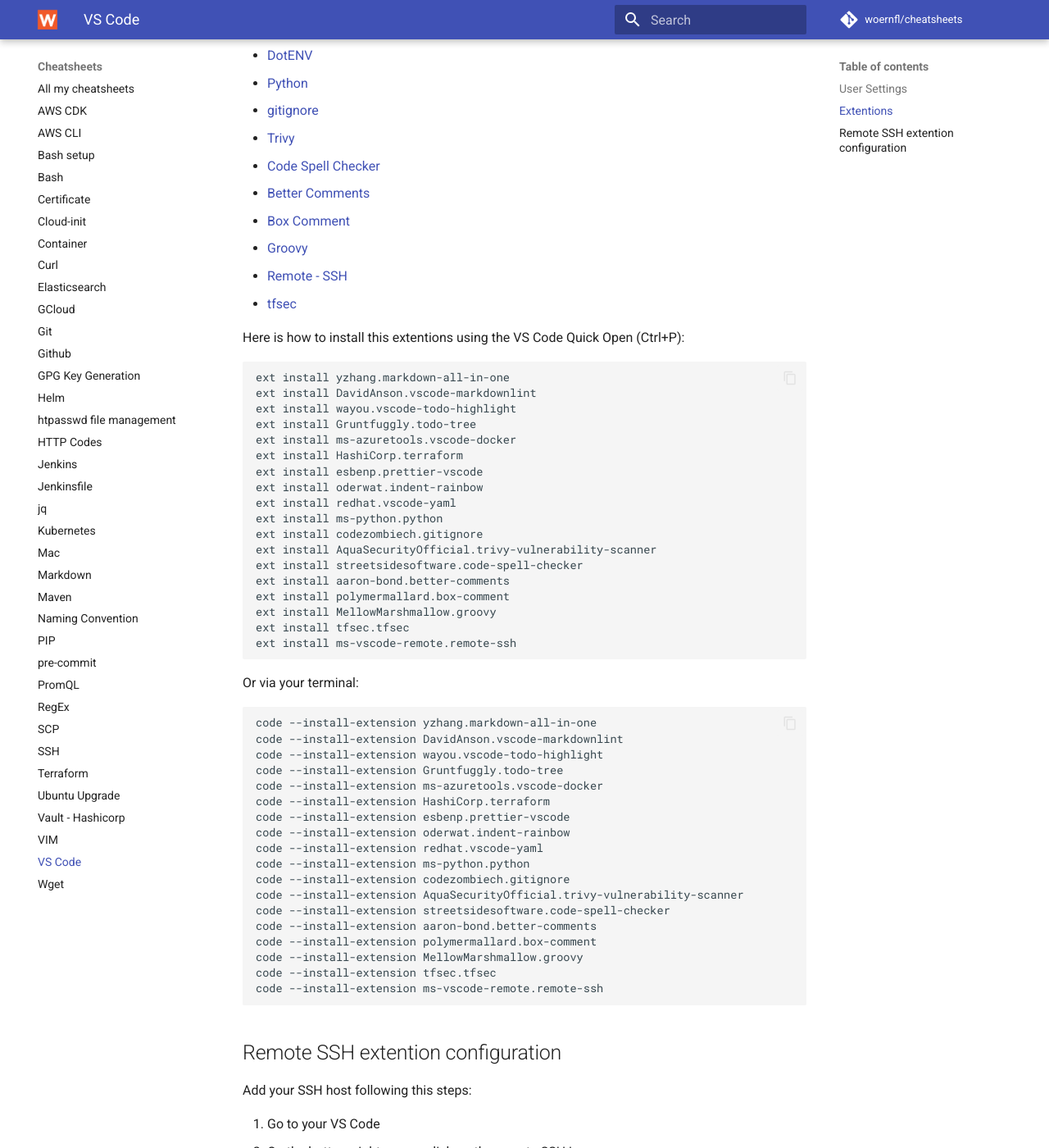
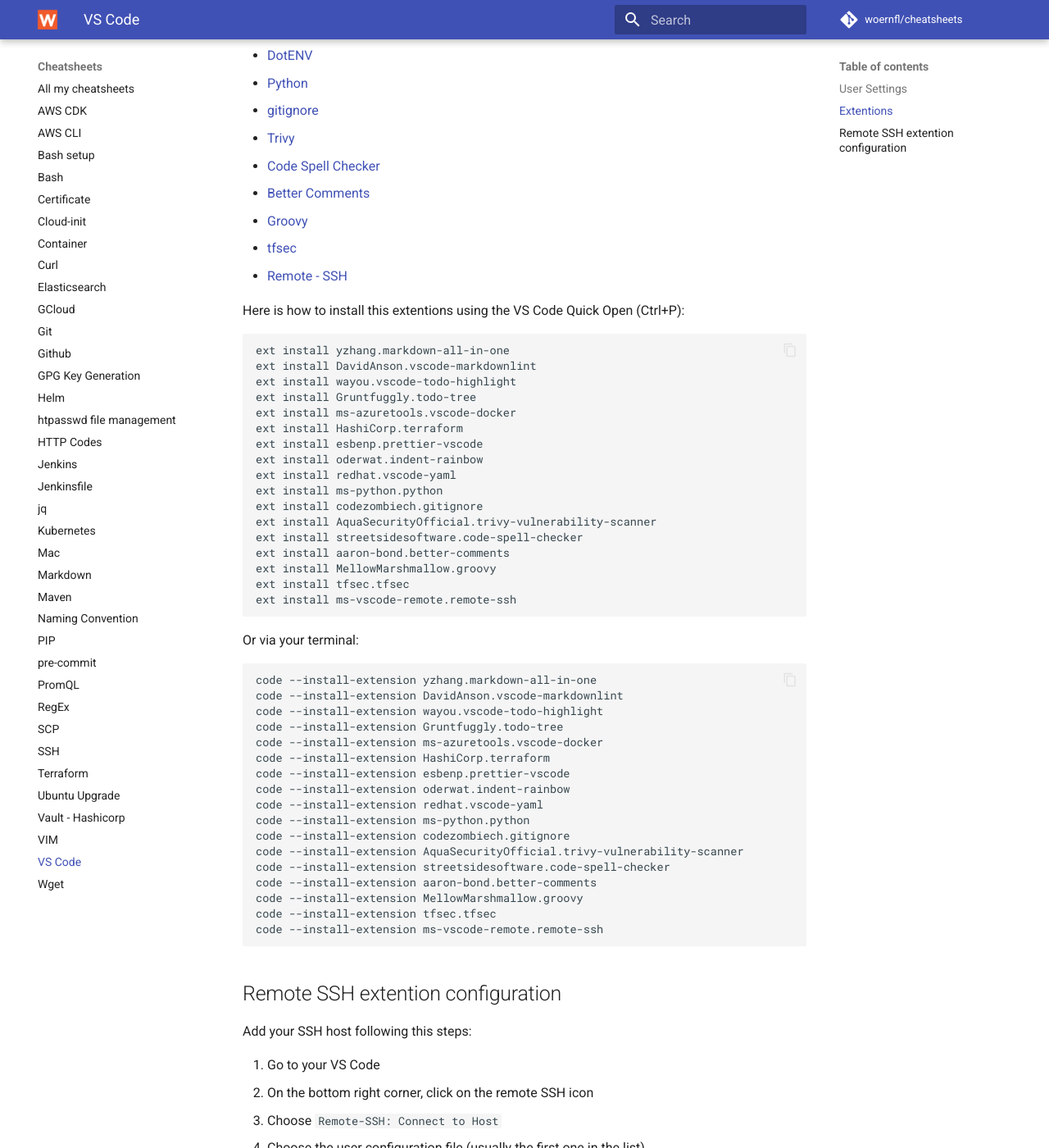
Before and after one commit to woernfl/cheatsheets, an MkDocs documentation site: the page built from docs/vs-code.md, in a window 1280 px wide and 1400 px high, scrolled down 1377 px. Shown: the whole window at 82% size. Built offline with MkDocs 1.6.1 and Material for MkDocs 9.7.7, drawn with Linux system fonts in a browser that asks for light colours; comment, search, counter and statistics services are not loaded.

Commit message:
Update vs-code.md

```diff
--- a/docs/vs-code.md
+++ b/docs/vs-code.md
@@ -63,10 +63,9 @@
 - [Trivy](https://marketplace.visualstudio.com/items?itemName=AquaSecurityOfficial.trivy-vulnerability-scanner)
 - [Code Spell Checker](https://marketplace.visualstudio.com/items?itemName=streetsidesoftware.code-spell-checker)
 - [Better Comments](https://marketplace.visualstudio.com/items?itemName=aaron-bond.better-comments)
-- [Box Comment](https://marketplace.visualstudio.com/items?itemName=polymermallard.box-comment)
 - [Groovy](https://marketplace.visualstudio.com/items?itemName=MellowMarshmallow.groovy)
+- [tfsec](https://marketplace.visualstudio.com/items?itemName=tfsec.tfsec)
 - [Remote - SSH](https://marketplace.visualstudio.com/items?itemName=ms-vscode-remote.remote-ssh)
-- [tfsec](https://marketplace.visualstudio.com/items?itemName=tfsec.tfsec)
 
 Here is how to install this extentions using the VS Code Quick Open (Ctrl+P):
 
@@ -85,7 +84,6 @@
 ext install AquaSecurityOfficial.trivy-vulnerability-scanner
 ext install streetsidesoftware.code-spell-checker
 ext install aaron-bond.better-comments
-ext install polymermallard.box-comment
 ext install MellowMarshmallow.groovy
 ext install tfsec.tfsec
 ext install ms-vscode-remote.remote-ssh
@@ -108,7 +106,6 @@
 code --install-extension AquaSecurityOfficial.trivy-vulnerability-scanner
 code --install-extension streetsidesoftware.code-spell-checker
 code --install-extension aaron-bond.better-comments
-code --install-extension polymermallard.box-comment
 code --install-extension MellowMarshmallow.groovy
 code --install-extension tfsec.tfsec
 code --install-extension ms-vscode-remote.remote-ssh
```
